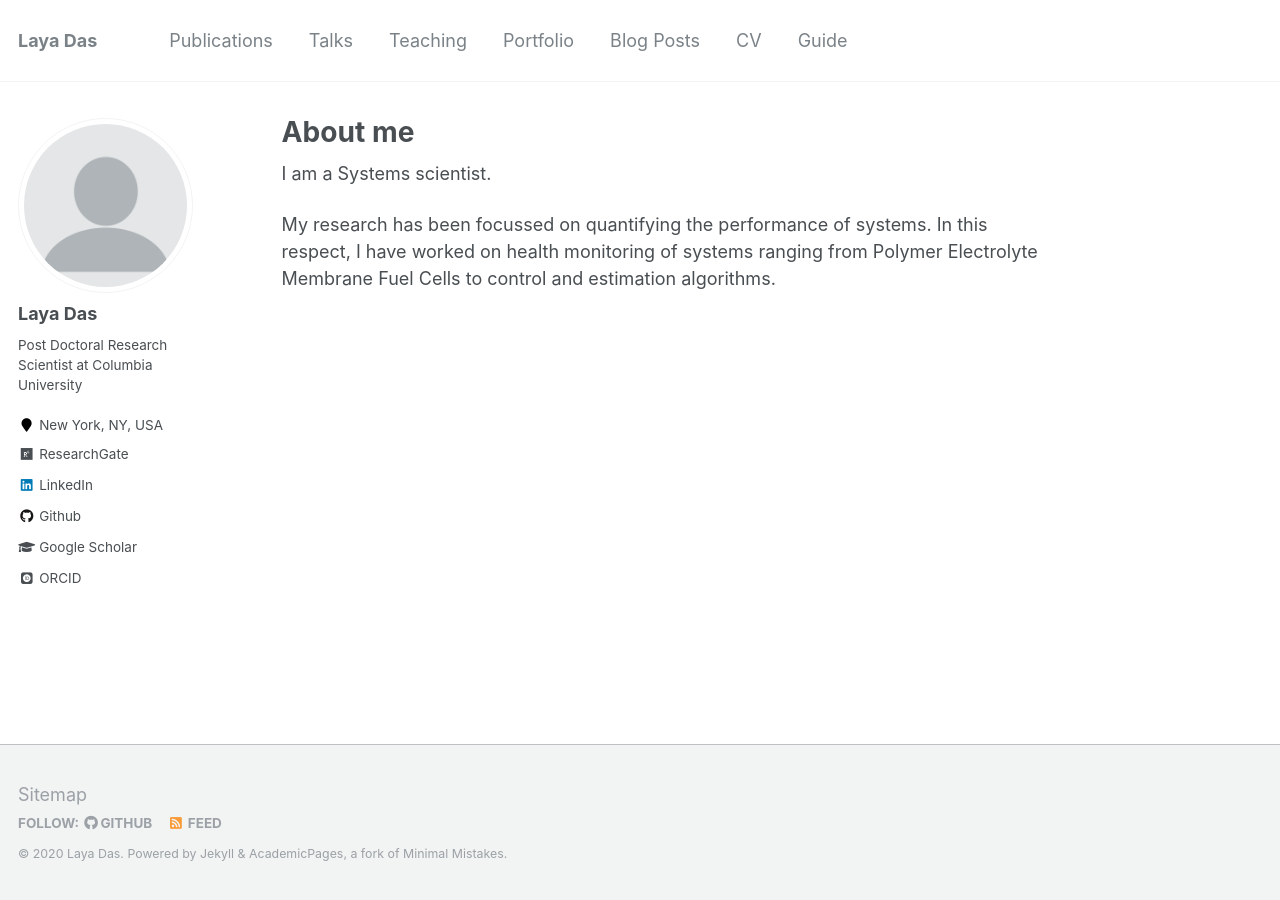
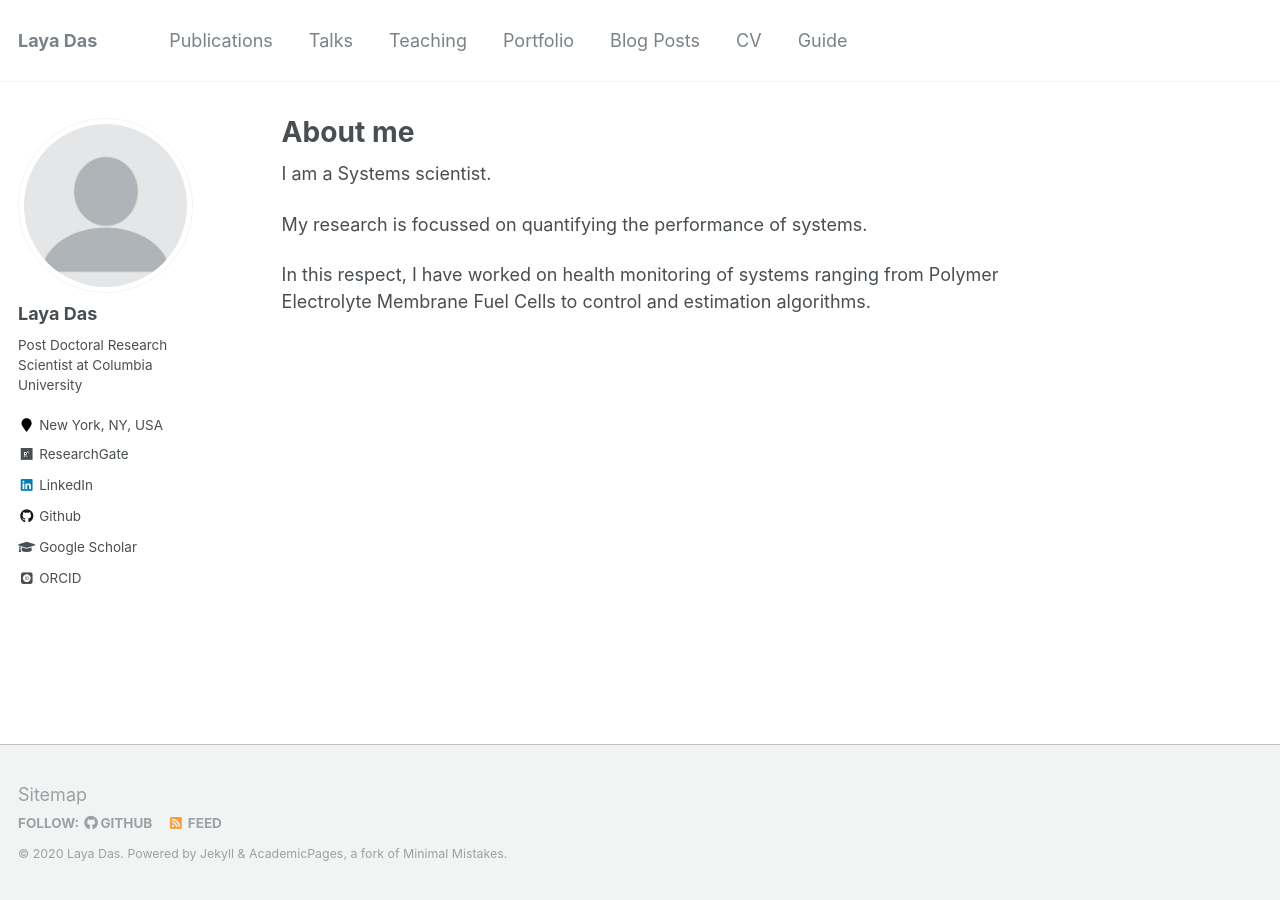
Before and after one commit to layadas/layadas.github.io, a Jekyll site: the page built from _pages/about.md, in a window 1280 px wide. Built offline with Jekyll 4.4.1, drawn with Linux system fonts in a browser that asks for light colours; some web fonts are replaced.

Commit message:
Update about.md

```diff
--- a/_pages/about.md
+++ b/_pages/about.md
@@ -10,5 +10,7 @@ redirect_from:
 
 I am a Systems scientist.
 
-My research has been focussed on quantifying the performance of systems. In this respect, I have worked on health monitoring of systems ranging from Polymer Electrolyte Membrane Fuel
+My research is focussed on quantifying the performance of systems.
+
+In this respect, I have worked on health monitoring of systems ranging from Polymer Electrolyte Membrane Fuel
 Cells to control and estimation algorithms.
```
